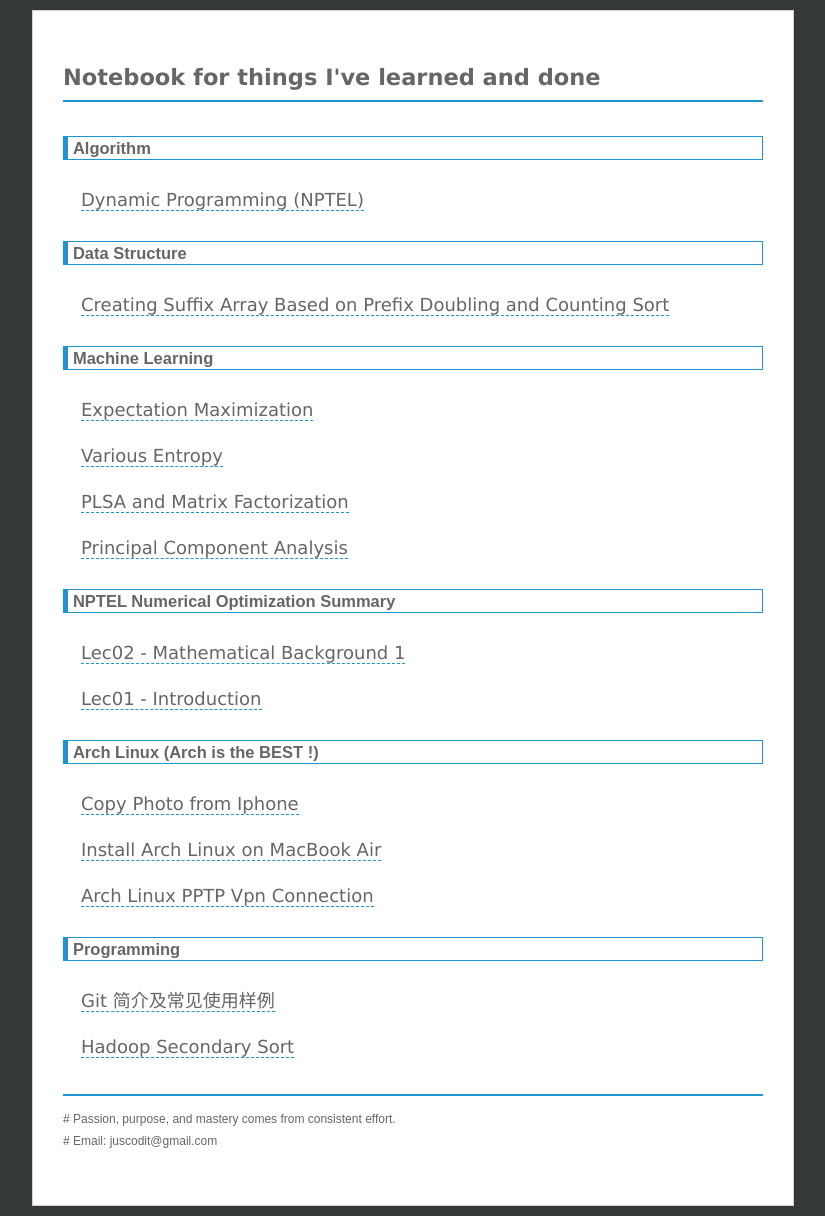
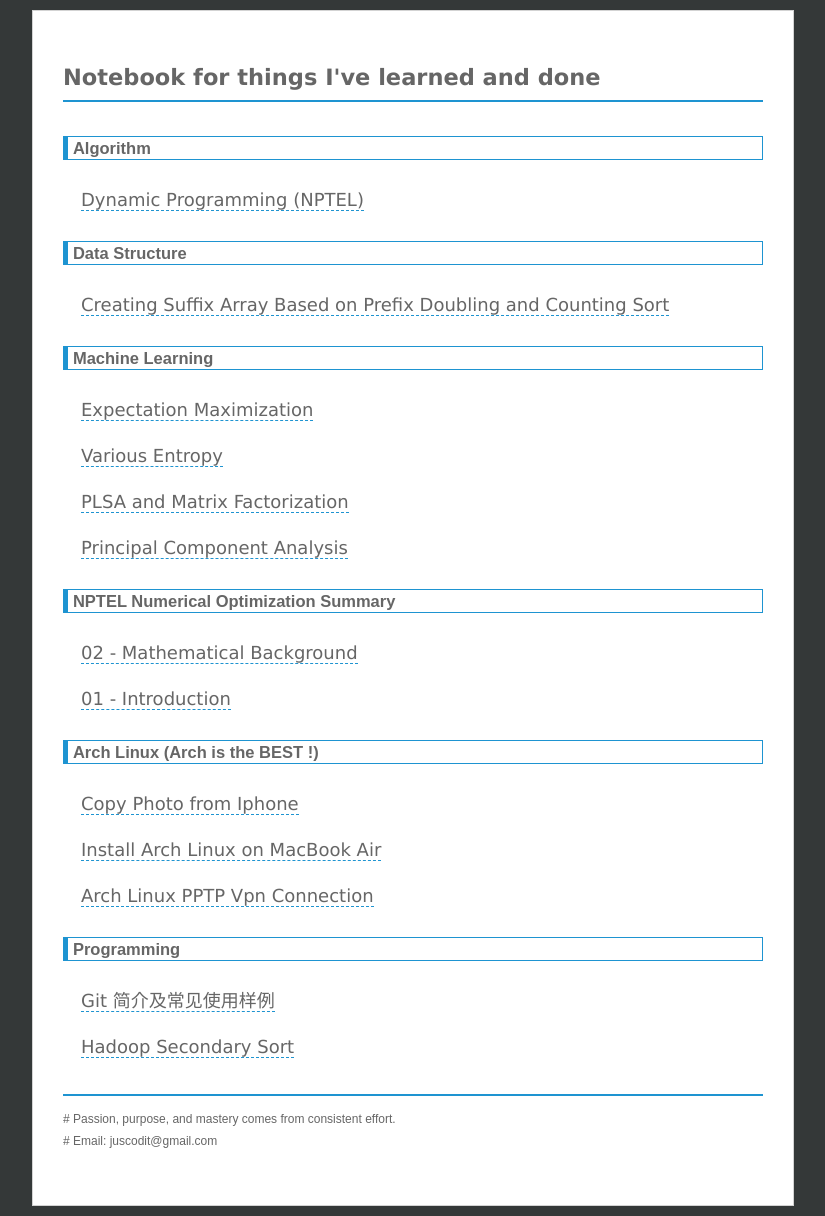
Before and after one commit to chenrushan/chenrushan.github.io, a Jekyll site: the page built from index.html, in a window 1280 px wide. Shown: the whole page, without its empty margins (227-1052 px from the left). Built offline with Jekyll 4.4.1, drawn with Linux system fonts in a browser that asks for light colours; Markdown is read by kramdown in place of the engine named in the settings.

Commit message:
rename np posts

```diff
--- a/_posts/2014-03-20-NP-lec01-introduction.markdown
+++ b/_posts/2014-03-20-NP-01-introduction.markdown
@@ -1,6 +1,6 @@
 ---
 layout: post
-title: Lec01 - Introduction
+title: 01 - Introduction
 categories: nnumop
 tags: NPTEL, numerical optimization
 ---
--- a/_posts/2014-03-21-NPTEL-lec02-mathback01.markdown
+++ b/_posts/2014-03-21-NPTEL-02-mathback.markdown
@@ -1,6 +1,6 @@
 ---
 layout: post
-title: Lec02 - Mathematical Background 1
+title: 02 - Mathematical Background
 categories: nnumop
 tags: NPTEL, numerical optimization
 ---
```
